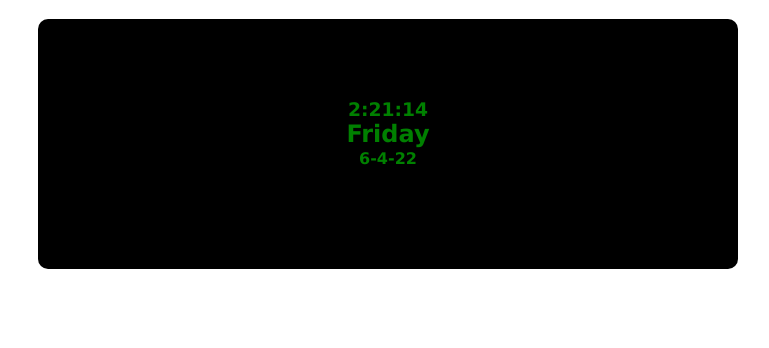
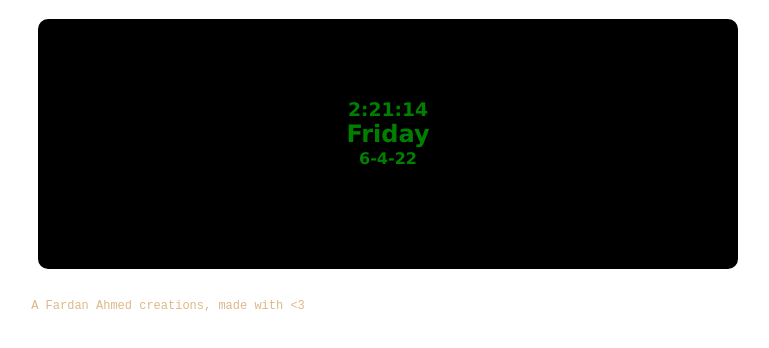
Before and after one commit to n30r0n/JS-Digilock, a plain HTML site: page index.html in a window 1280 px wide. Shown: the whole page, without its empty margins (252-1021 px from the left). Drawn offline with Linux system fonts and the light colour scheme.

Commit message:
Add files via upload

```diff
--- a/index.html
+++ b/index.html
@@ -17,6 +17,7 @@
             <h4 id="date"></h4>
         </div>
     </center>
-
+    <br>
+    <p id="creator">A Fardan Ahmed creations, made with <3</p>
 </body>
 </html>
--- a/style.css
+++ b/style.css
@@ -21,3 +21,11 @@
     bottom: 0px;
     top: 40px;
 }
+#creator{
+    font-family: monospace;
+    color: burlywood;
+    font-size: small;
+    text-align: center;
+    position: relative;
+    right: 220px;
+}
```
